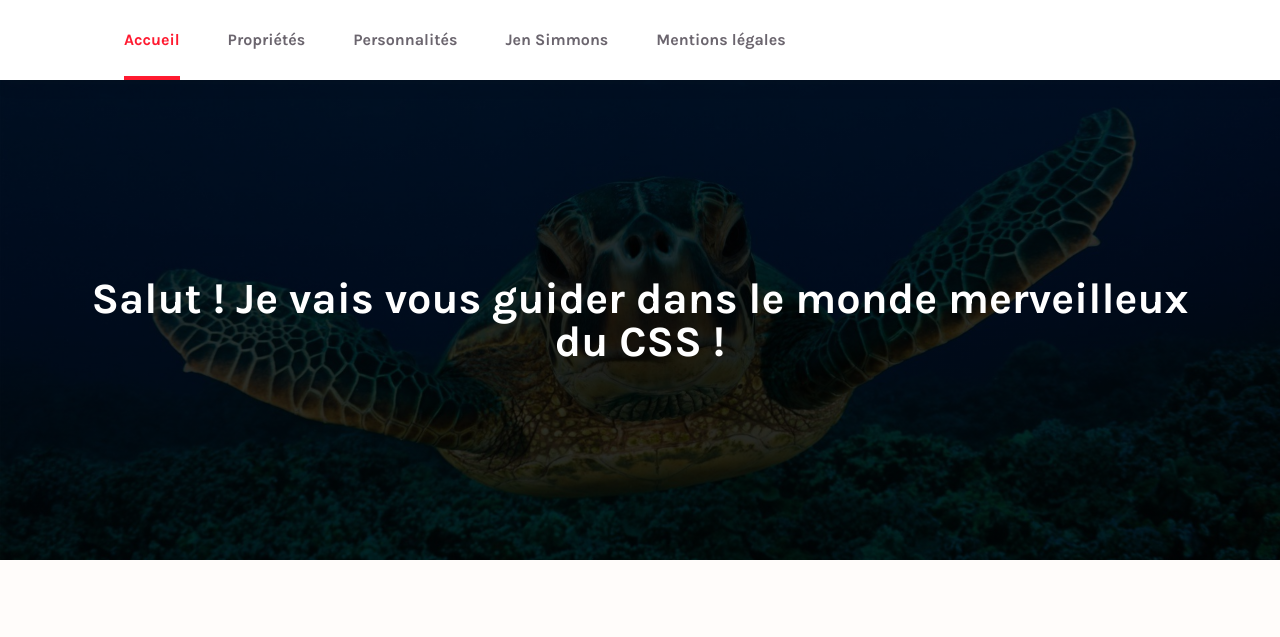
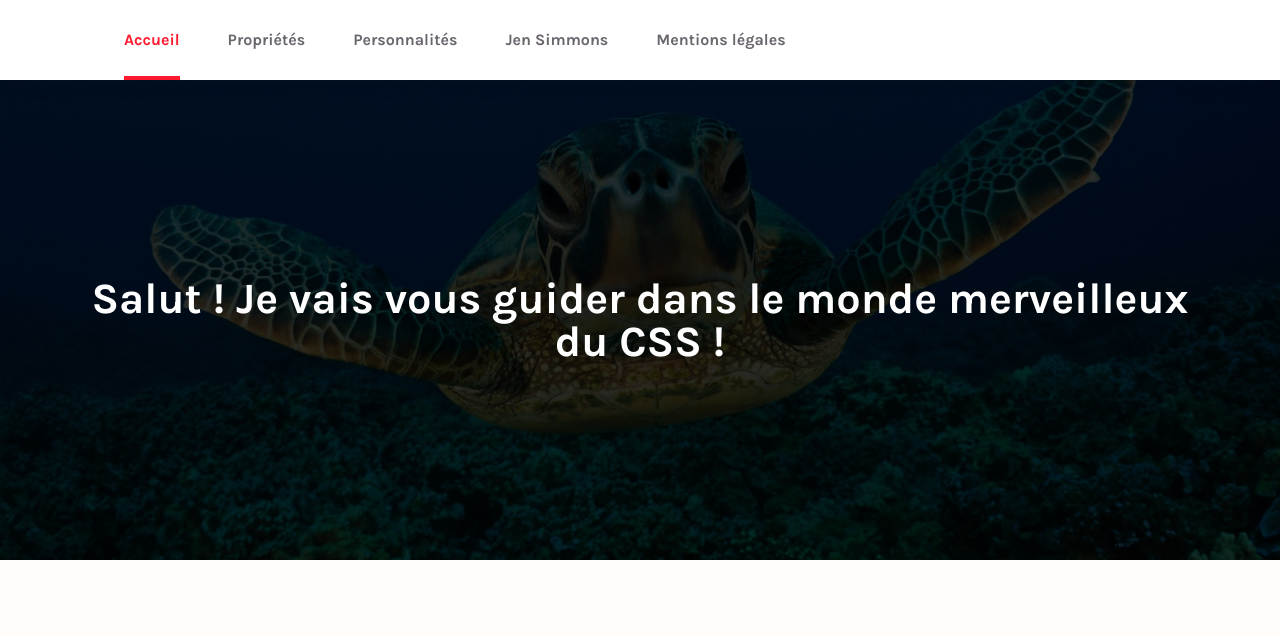
Before and after one commit to erwannjault/B3-2020-2021-CSS-learning-css, a plain HTML site: page index.html in a window 1280 px wide. Shown: the top 637 px of the page. Drawn offline with nearby package versions, Linux system fonts and the light colour scheme.

Commit message:
Attachment Fixed

```diff
--- a/css/specific/index.css
+++ b/css/specific/index.css
@@ -19,9 +19,10 @@
   height: 60vh;
   width: 100vw;
   background-image: linear-gradient(rgba(0, 0, 0, 0.8),rgba(0, 0, 0, 0.8)), url('../img/background-image.jpg');
+  background-attachment: fixed;
   background-color: var(--brand-color--);
   background-size: cover;
-  background-position: 50% 45%;
+  background-position: 50% 65%;
   font-size: var(--size-h2--);
   font-weight: var(--weight-bold--);
   color: white;
```
